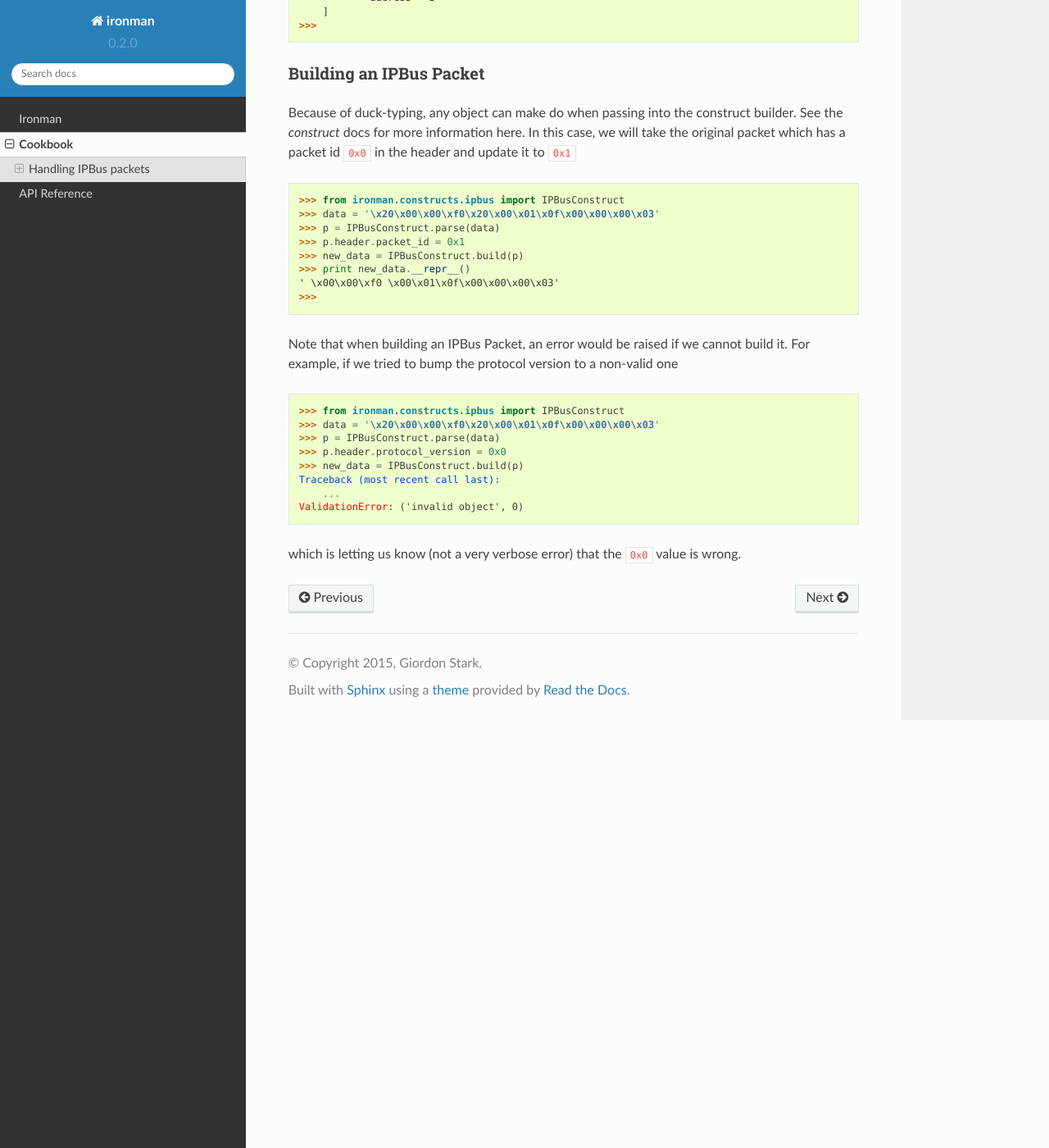
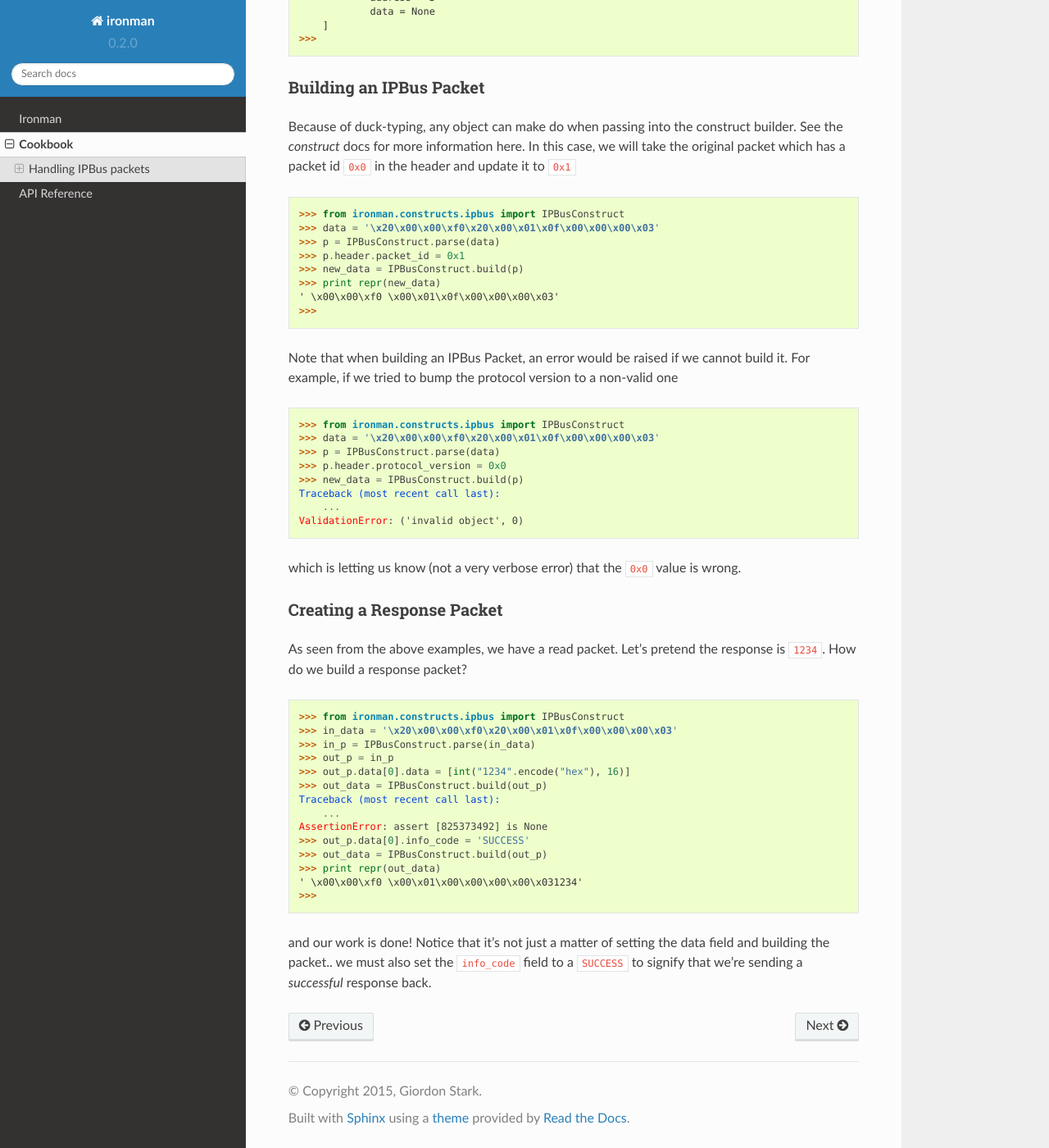
Before and after one commit to kratsg/ironman, a Sphinx documentation site: the page built from docs/cookbook.rst, in a window 1280 px wide and 1400 px high, scrolled down 1061 px. Shown: the whole window at 82% size. Built offline with Sphinx 7.4.7 and the Read the Docs theme 2.0.0, drawn with Linux system fonts in a browser that asks for light colours.

Commit message:
Can't embed because it raises up to the wrong context for switching. Updated the docs to show an example of how we might build a response packet. Hooray.

```diff
--- a/docs/cookbook.rst
+++ b/docs/cookbook.rst
@@ -47,6 +47,7 @@ Container:
             type_id = 'READ'
             info_code = 'REQUEST'
             address = 3
+            data = None
     ]
 >>>
 
@@ -60,7 +61,7 @@ Because of duck-typing, any object can make do when passing into the construct b
 >>> p = IPBusConstruct.parse(data)
 >>> p.header.packet_id = 0x1
 >>> new_data = IPBusConstruct.build(p)
->>> print new_data.__repr__()
+>>> print repr(new_data)
 ' \x00\x00\xf0 \x00\x01\x0f\x00\x00\x00\x03'
 >>>
 
@@ -76,3 +77,25 @@ Traceback (most recent call last):
 ValidationError: ('invalid object', 0)
 
 which is letting us know (not a very verbose error) that the :code:`0x0` value is wrong.
+
+Creating a Response Packet
+~~~~~~~~~~~~~~~~~~~~~~~~~~
+
+As seen from the above examples, we have a read packet. Let's pretend the response is ``1234``. How do we build a response packet?
+
+>>> from ironman.constructs.ipbus import IPBusConstruct
+>>> in_data = '\x20\x00\x00\xf0\x20\x00\x01\x0f\x00\x00\x00\x03'
+>>> in_p = IPBusConstruct.parse(in_data)
+>>> out_p = in_p
+>>> out_p.data[0].data = [int("1234".encode("hex"), 16)]
+>>> out_data = IPBusConstruct.build(out_p)
+Traceback (most recent call last):
+    ...
+AssertionError: assert [825373492] is None
+>>> out_p.data[0].info_code = 'SUCCESS'
+>>> out_data = IPBusConstruct.build(out_p)
+>>> print repr(out_data)
+' \x00\x00\xf0 \x00\x01\x00\x00\x00\x00\x031234'
+>>>
+
+and our work is done! Notice that it's not just a matter of setting the data field and building the packet.. we must also set the ``info_code`` field to a ``SUCCESS`` to signify that we're sending a *successful* response back.
```
Also changed, not shown: 2 other files.
